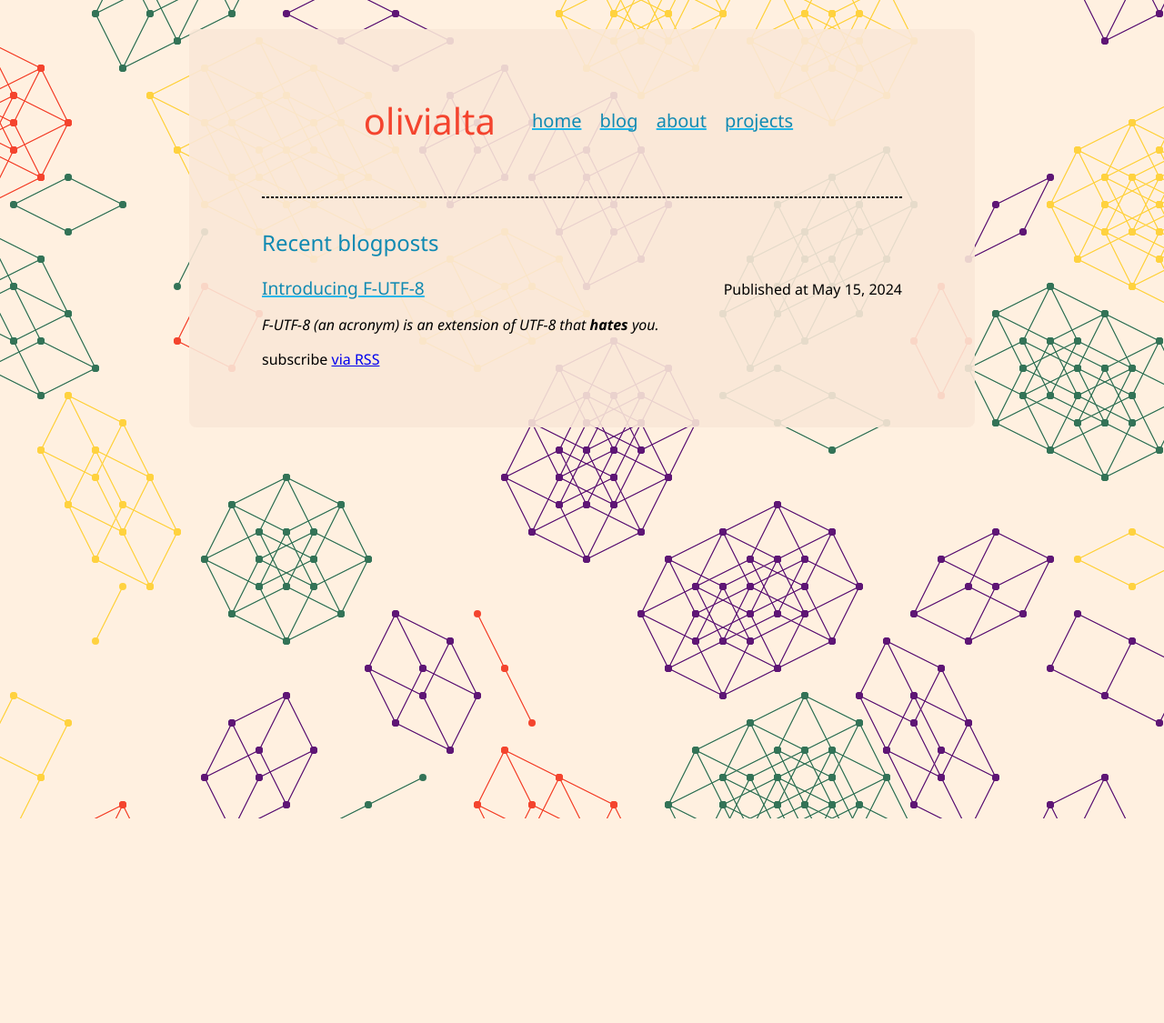
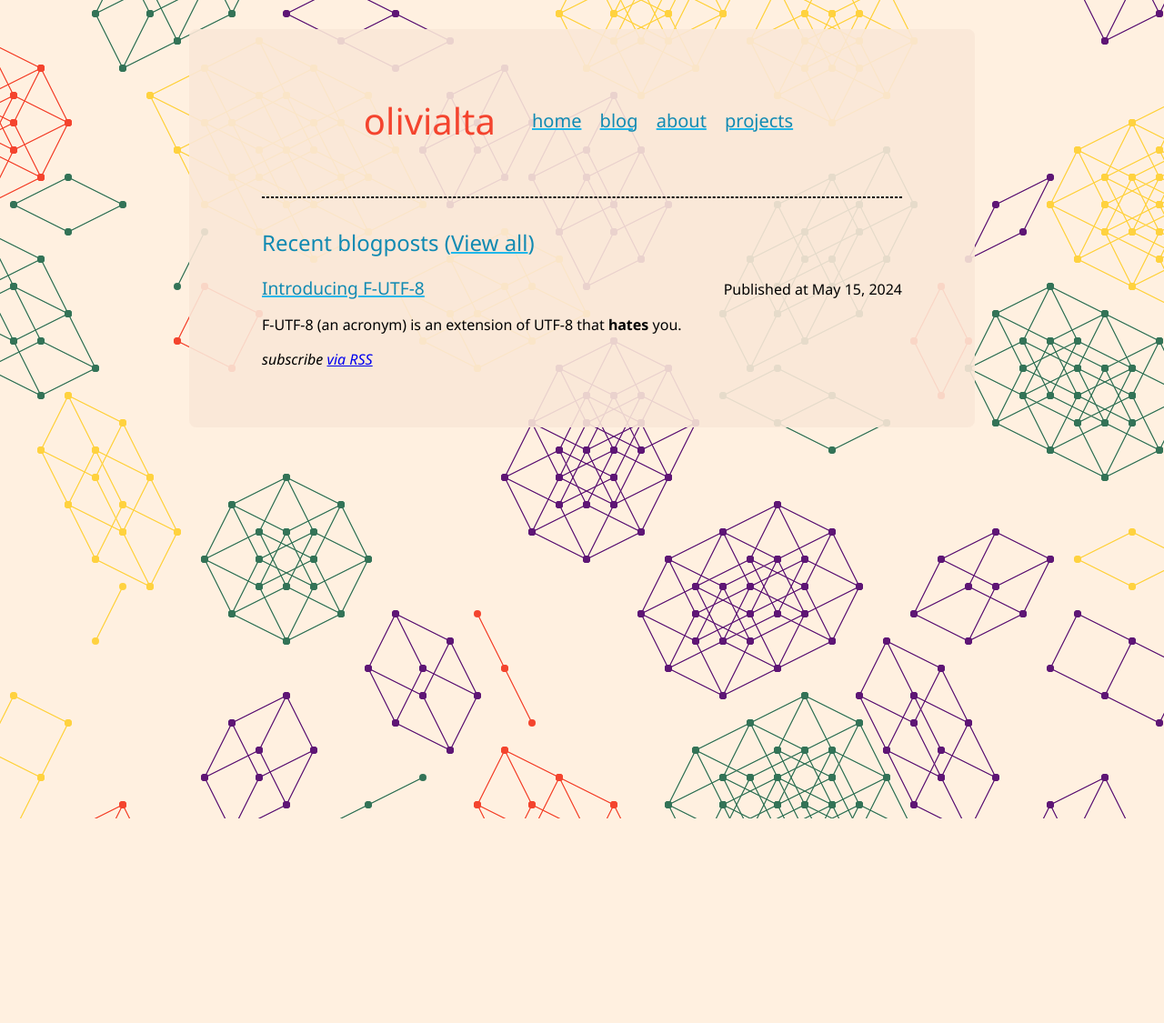
Before and after one commit to RocketRace/rocketrace.github.io, a Jekyll site: the page built from index.md, in a window 1280 px wide. Shown: the whole page at 91% size. Built offline with Jekyll 4.4.1, drawn with Linux system fonts in a browser that asks for light colours.

Commit message:
add /blog page

```diff
--- a/_layouts/default.html
+++ b/_layouts/default.html
@@ -30,6 +30,7 @@
     <main class="content">
       {%- include nav.html -%}
       {{ content }}
+      <p class="rss-subscribe">subscribe <a href="{{ "/feed.xml" | relative_url }}">via RSS</a></p>
     </main>
   </body>
 </html>
--- a/_layouts/home.html
+++ /dev/null
@@ -1,24 +0,0 @@
----
-layout: default
----
-
-{{ content }}
-<h2>Recent blogposts</h2>
-<ul class="feed">
-  {%- for post in site.posts -%}
-  <li class="feed-entry">
-    <div class="feed-header">
-      <a class="excerpt-title" href="{{ post.url | relative_url }}">
-        {{ post.title | escape }}
-      </a>
-      <span class="published-at">Published at {{ post.date | date: "%b %-d, %Y" }}</span>
-    </div>
-    <div class="excerpt-content">
-      {{ post.excerpt }}
-    </div>
-  </li>
-  {%- else -%}
-    uh oh, no posts
-  {%- endfor -%}
-</ul>
-<p class="rss-subscribe">subscribe <a href="{{ "/feed.xml" | relative_url }}">via RSS</a></p>
--- a/assets/main.scss
+++ b/assets/main.scss
@@ -141,6 +141,19 @@ body {
     width: 55%;
     padding: 3rem 5rem;
   }
+}
+
+.posts-link {
+  color: $marine;
+  text-decoration: underline solid $aqua 2px;
+}
+
+.posts-link:hover {
+  color: $aqua
+}
+
+.rss-subscribe {
+  font-style: italic;
 }
 
 // tables
--- a/index.md
+++ b/index.md
@@ -1,6 +1,22 @@
 ---
-# Feel free to add content and custom Front Matter to this file.
-# To modify the layout, see https://jekyllrb.com/docs/themes/#overriding-theme-defaults
+layout: default
+---
 
-layout: home
----
+<h2>Recent blogposts (<a class="posts-link" href="{{ '/blog' | relative_url }}">View all</a>)</h2>
+<ul class="feed">
+  {%- for post in site.posts limit:10 -%}
+  <li class="feed-entry">
+    <div class="feed-header">
+      <a class="excerpt-title" href="{{ post.url | relative_url }}">
+        {{ post.title | escape }}
+      </a>
+      <span class="published-at">Published at {{ post.date | date: "%b %-d, %Y" }}</span>
+    </div>
+    <div class="excerpt-content">
+      {{ post.excerpt }}
+    </div>
+  </li>
+  {%- else -%}
+    uh oh, no posts
+  {%- endfor -%}
+</ul>
```
Also changed, not shown: _posts/2024-05-15-f-utf-8.md (+1 -1 lines), blog.md (+20 -0 lines).
